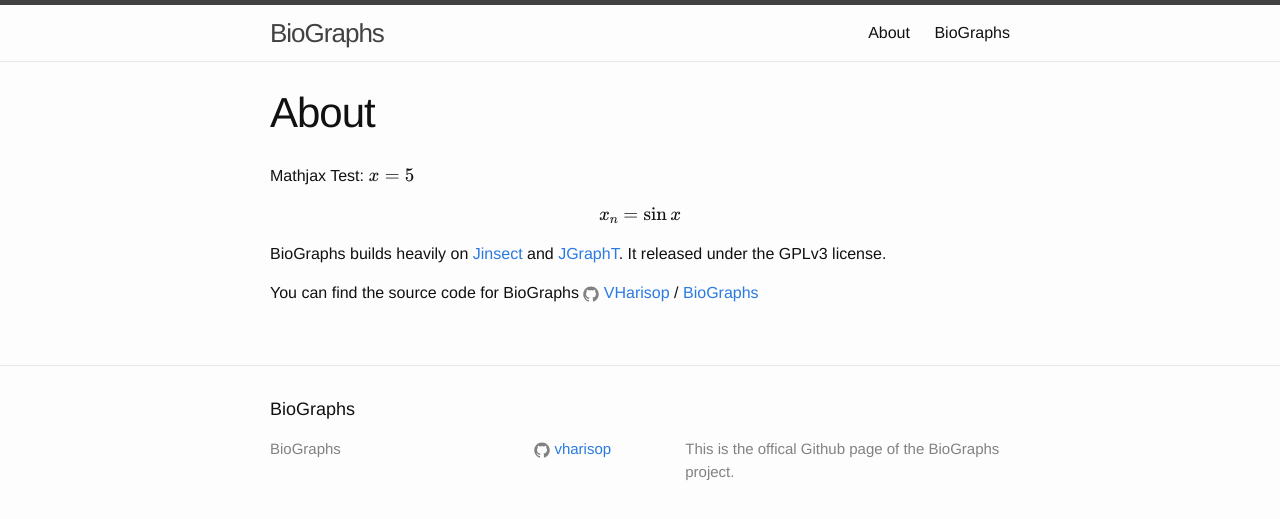
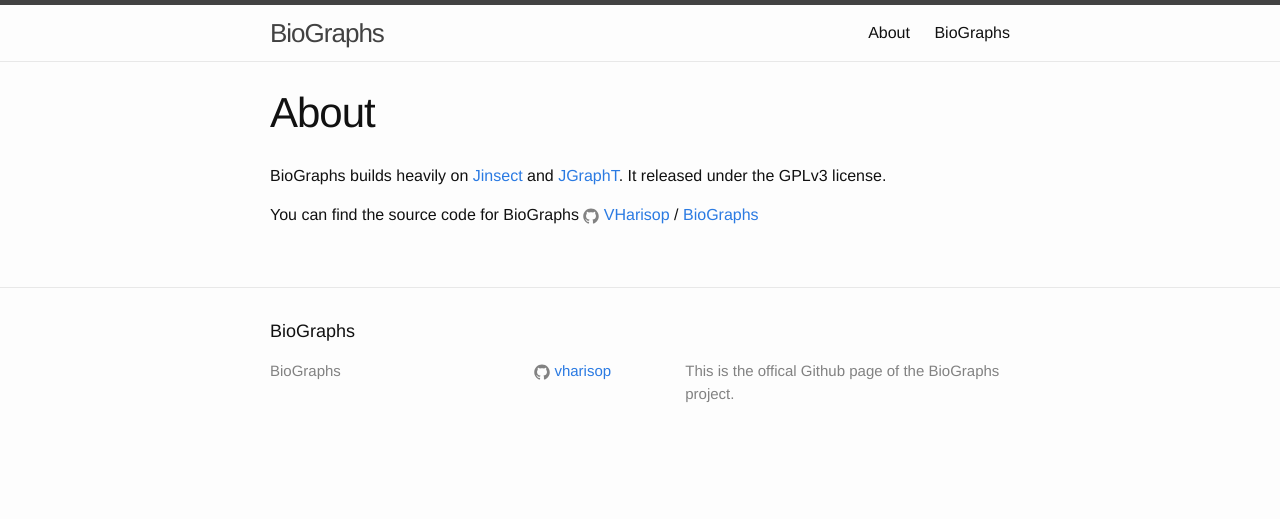
Before and after one commit to VHarisop/BioGraphs, a Jekyll site: the page built from about.md, in a window 1280 px wide. Shown: the top 519 px of the page. Built offline with Jekyll 4.4.1, drawn with Linux system fonts in a browser that asks for light colours; formulas are drawn with MathJax 3.

Commit message:
Finalized mathjax

```diff
--- a/about.md
+++ b/about.md
@@ -3,11 +3,6 @@
 title: About
 permalink: /about/
 ---
-
-Mathjax Test: $ x = 5 $
-
-$$ x_n = \sin x $$
-
 BioGraphs builds heavily on [Jinsect][jinsect] and [JGraphT][jgrapht]. It released under the GPLv3 license.
 
 You can find the source code for BioGraphs
```
